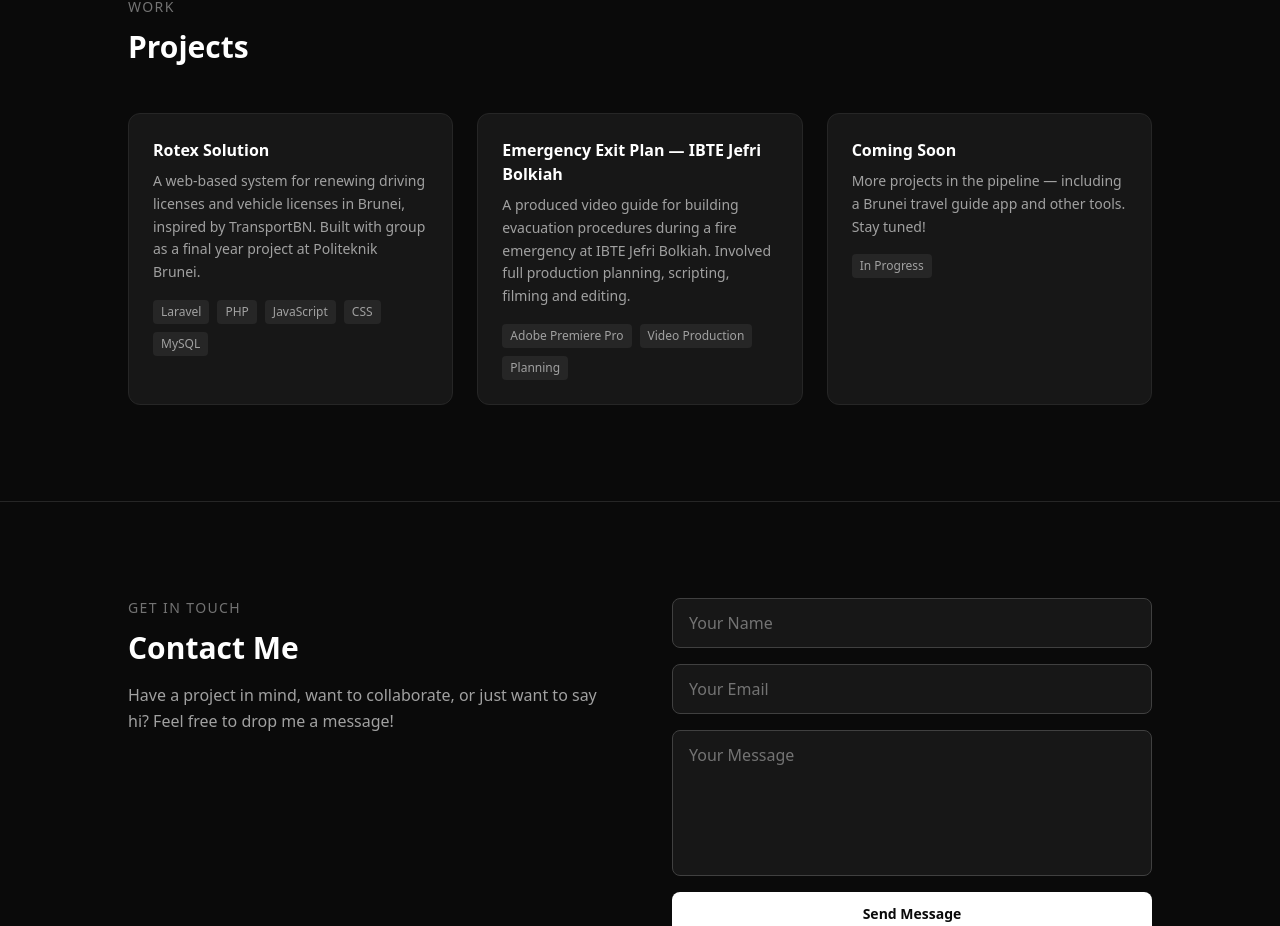
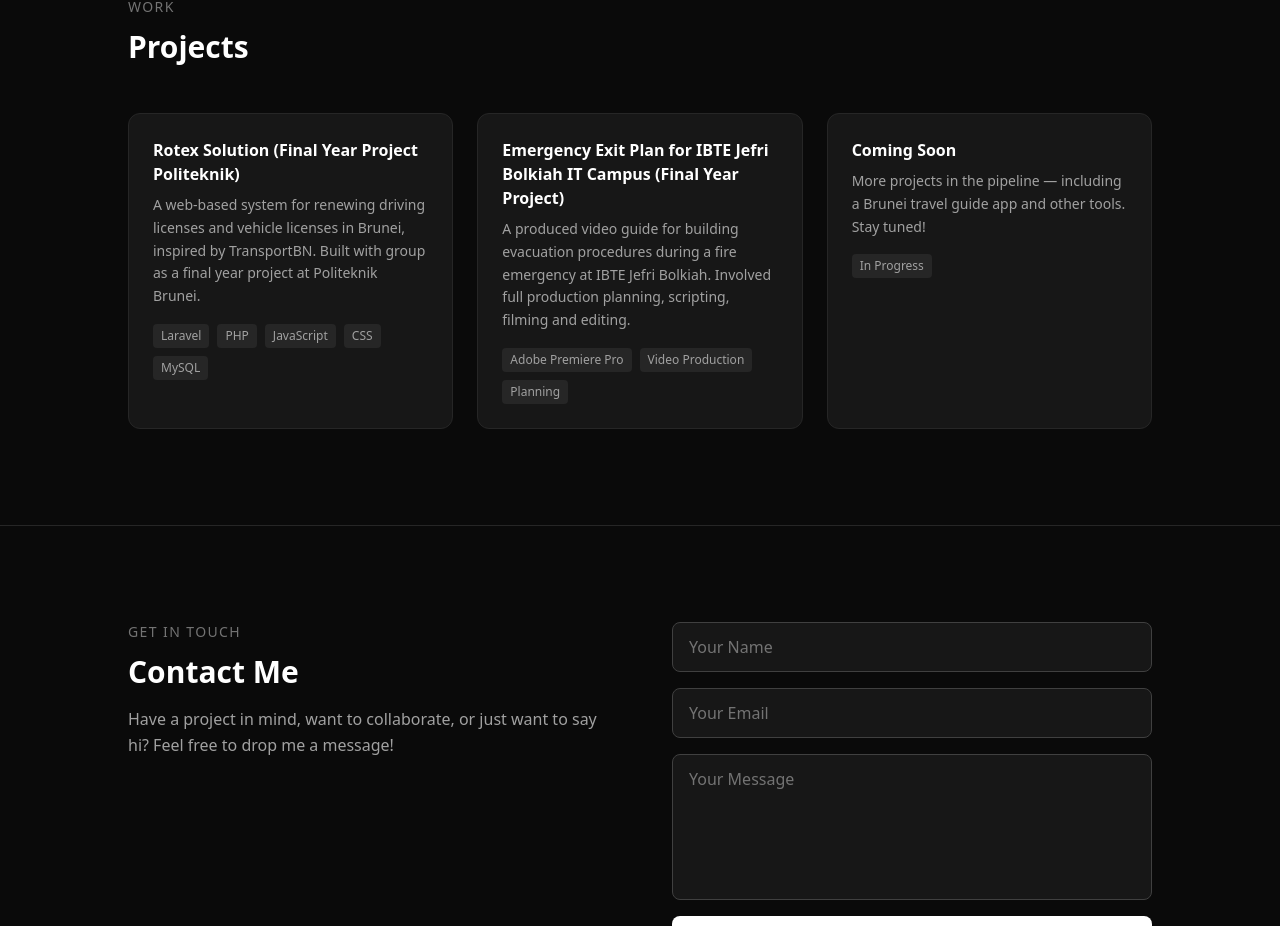
Before and after one commit to Sufiaqilah/my-portfolio, a Next.js app: page / in a window 1280 px wide. Shown: the part 1459-2385 px from the top of the page. Built offline with nearby package versions, Linux system fonts and the light colour scheme.

Commit message:
second project corerction

```diff
--- a/app/components/Projects.tsx
+++ b/app/components/Projects.tsx
@@ -1,12 +1,12 @@
 const projects = [
   {
-    title: "Rotex Solution",
+    title: "Rotex Solution (Final Year Project Politeknik)",
     description: "A web-based system for renewing driving licenses and vehicle licenses in Brunei, inspired by TransportBN. Built with group as a final year project at Politeknik Brunei.",
     tags: ["Laravel", "PHP", "JavaScript", "CSS", "MySQL"],
     link: "https://github.com/Sufiaqilah/rtxsltn",
   },
   {
-  title: "Emergency Exit Plan — IBTE Jefri Bolkiah",
+  title: "Emergency Exit Plan for IBTE Jefri Bolkiah IT Campus (Final Year Project)",
   description: "A produced video guide for building evacuation procedures during a fire emergency at IBTE Jefri Bolkiah. Involved full production planning, scripting, filming and editing.",
   tags: ["Adobe Premiere Pro", "Video Production", "Planning"],
   link: "#",
```
